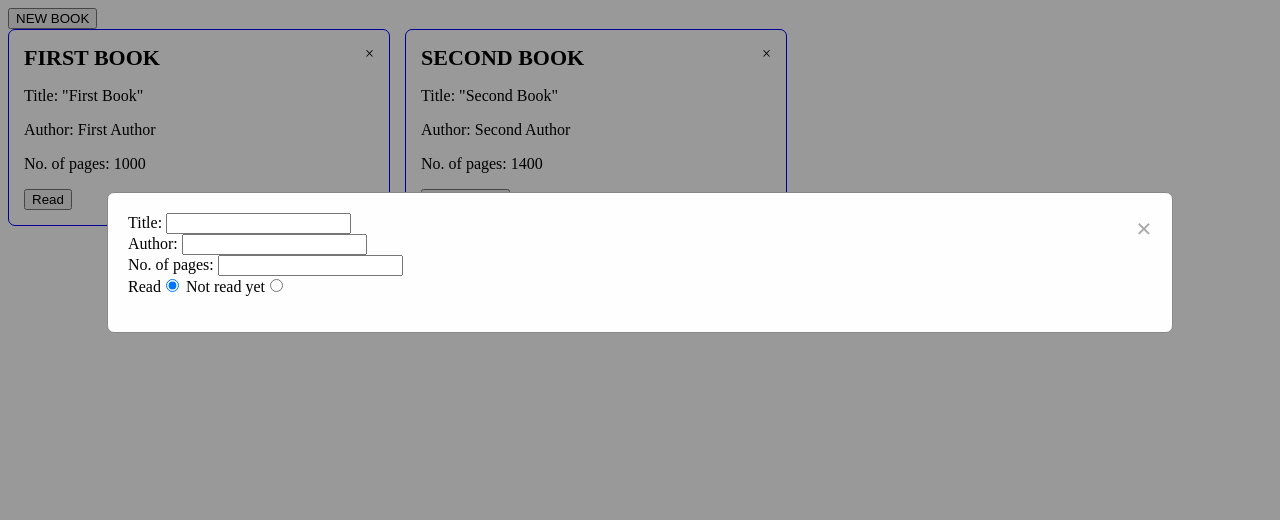
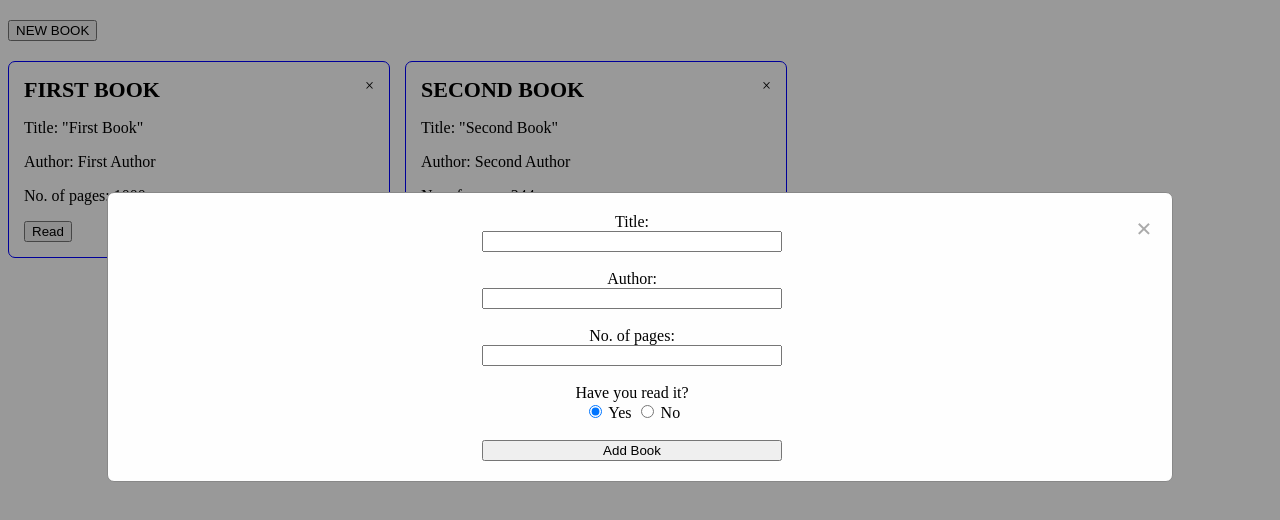
Before and after one commit to gferrarocamus/library, a plain HTML site: page index.html in a window 1280 px wide. Both pictures are taken after a click on the button "NEW BOOK". Drawn offline with Linux system fonts and the light colour scheme.

Commit message:
update add book functionality

```diff
--- a/assets/css/styles.css
+++ b/assets/css/styles.css
@@ -27,6 +27,7 @@
 
 #modalBtn {
   display: block;
+  margin: 20px 0;
 }
 
 /* The Modal (background) */
@@ -39,8 +40,8 @@
   width: 100%;
   height: 100%;
   overflow: auto;
-  background-color: rgb(0,0,0); /* Fallback color */
-  background-color: rgba(0,0,0,0.4); /* Black w/ opacity */
+  background-color: rgb(0,0,0);
+  background-color: rgba(0,0,0,0.4);
 }
 
 /* Modal Content/Box */
@@ -67,3 +68,11 @@
   text-decoration: none;
   cursor: pointer;
 }
+
+.new-book-form {
+  margin: 0 auto;
+  text-align: center;
+  display: flex;
+  flex-direction: column;
+  max-width: 300px;
+}
--- a/assets/js/scripts.js
+++ b/assets/js/scripts.js
@@ -1,17 +1,8 @@
-let myLibrary = [
-  {
-    title: "First Book",
-    author: "First Author",
-    pages: 1000,
-    read: true
-  },
-  {
-    title: "Second Book",
-    author: "Second Author",
-    pages: 1400,
-    read: false
-  }
-];
+let myLibrary = [];
+const book1 = new Book("First Book", "First Author", 1000, true);
+const book2 = new Book("Second Book", "Second Author", 344, false);
+myLibrary.push(book1);
+myLibrary.push(book2);
 
 function Book(title, author, pages, read) {
   this.title = title;
@@ -20,13 +11,43 @@ function Book(title, author, pages, read) {
   this.read = read;
 }
 
-function addBookToLibrary() {
+const modal = document.getElementById("myModal");
+const btn = document.getElementById("modalBtn");
+const span = document.getElementsByClassName("close")[0];
+
+btn.onclick = function() {
+  modal.style.display = "block";
+}
+
+span.onclick = function() {
+  modal.style.display = "none";
+}
+
+window.onclick = function(event) {
+  if (event.target == modal) {
+    modal.style.display = "none";
+  }
+}
+
+function addBookToLibrary(event) {
+  event.preventDefault();
   const form = document.querySelector("form");
   const book = new Book(form.title.value, form.author.value, form.pages.value, form.read.value);
   myLibrary.push(book);
+  console.log(book);
+  console.log(myLibrary);
+  modal.style.display = "none";
+  render();
 }
 
+const addBook = document.getElementById("addBook");
+//addBook.onclick = addBookToLibrary();
+
+addBook.addEventListener("click", addBookToLibrary, false);
+
 function render() {
+  const container = document.getElementsByClassName("container")[0];
+  while (container.hasChildNodes()) { container.removeChild(container.firstChild); }
   myLibrary.forEach((book) => {
     const card = document.createElement("div"),
     header = document.createElement("header"),
@@ -34,8 +55,7 @@ function render() {
     author = document.createElement("p"),
     pages = document.createElement("p"),
     read = document.createElement("button"),
-    remove = document.createElement("div"),
-    body = document.getElementsByTagName("body")[0];
+    remove = document.createElement("div");
 
     card.setAttribute("class", "card");
     header.setAttribute("class", "header");
@@ -56,26 +76,8 @@ function render() {
     card.appendChild(read);
     card.appendChild(remove);
 
-    body.appendChild(card);
+    container.appendChild(card);
   });
 }
 
 render();
-
-var modal = document.getElementById("myModal");
-var btn = document.getElementById("modalBtn");
-var span = document.getElementsByClassName("close")[0];
-
-btn.onclick = function() {
-  modal.style.display = "block";
-}
-
-span.onclick = function() {
-  modal.style.display = "none";
-}
-
-window.onclick = function(event) {
-  if (event.target == modal) {
-    modal.style.display = "none";
-  }
-}
--- a/index.html
+++ b/index.html
@@ -15,23 +15,25 @@
     <!-- Modal content -->
     <div class="modal-content">
       <span class="close">&times;</span>
-      <form action="">
+      <form class="new-book-form">
           <label for="title">Title:</label>
           <input type="text" name="title" id="title"><br>
           <label for="author">Author:</label>
           <input type="text" name="author" id="author"><br>
           <label for="pages">No. of pages:</label>
-          <input type="text" name="pages" id="pages"><br>
+          <input type="number" name="pages" id="pages"><br>
           <div>
-            Read<input type="radio" name="read" value="read" checked />
-            Not read yet<input type="radio" name="read" value="not read yet" />
-          </div>
-
+            Have you read it?<br>
+            <input type="radio" name="read" value="read" checked /> Yes
+            <input type="radio" name="read" value="not read yet" /> No
+          </div><br>
+          <button id="addBook">Add Book</button>
       </form>
     </div>
 
   </div>
 
+  <div class="container"></div>
   <script src="./assets/js/scripts.js"></script>
 </body>
 </html>
```
